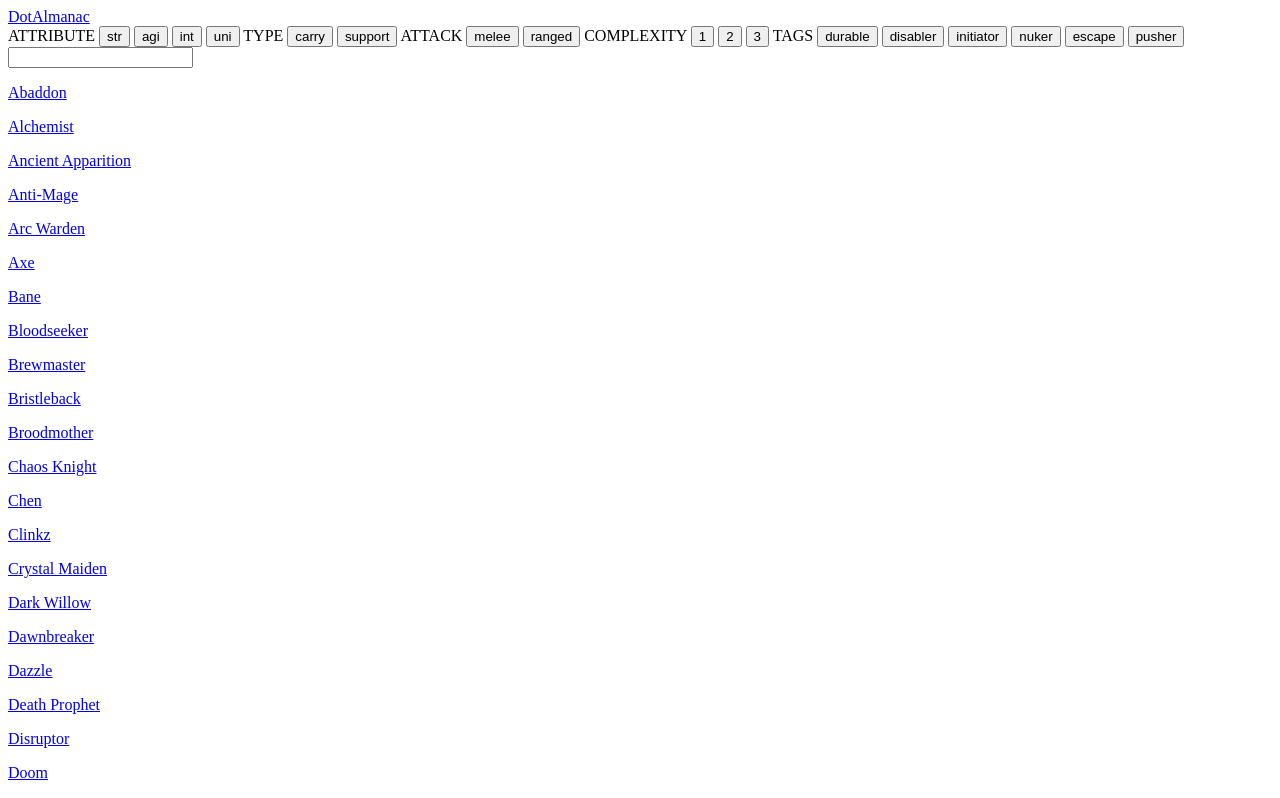
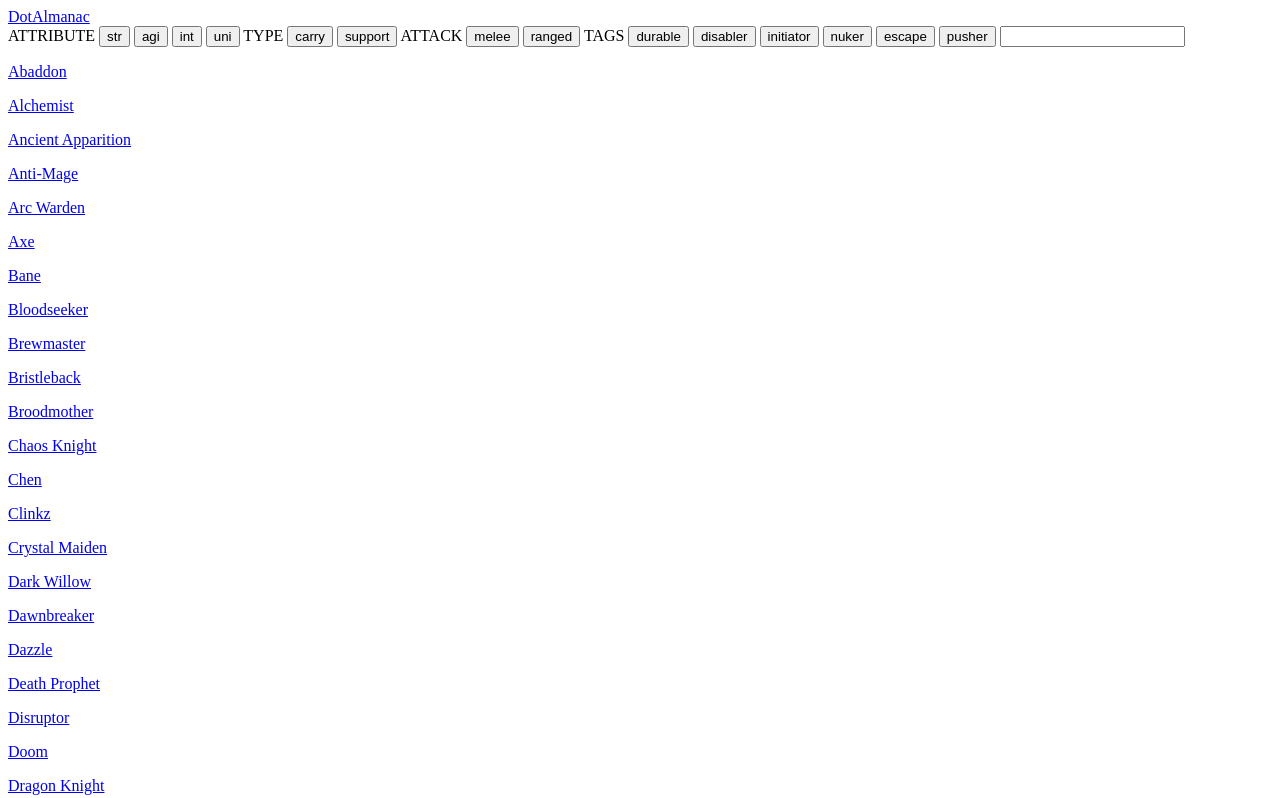
Before and after one commit to LonwaboMvovo/dotAlmanac, a plain HTML site: page index.html in a window 1280 px wide. Shown: the top 798 px of the page. Drawn offline with Linux system fonts and the light colour scheme.

Commit message:
removed filter for heroComplextiy. cannot find on API. might create own or add later again

```diff
--- a/js/app.js
+++ b/js/app.js
@@ -39,7 +39,6 @@
     "attribute": ["str", "agi", "int", "all"],
     "type": ["Carry", "Support"],
     "attack": ["Melee", "Ranged"],
-    "complexity": null,
     "tags": null,
     "name": ""
 };
--- a/pages/heroes.html
+++ b/pages/heroes.html
@@ -2,7 +2,6 @@
     ATTRIBUTE <button class="filter-atr" id="str">str</button> <button class="filter-atr" id="agi">agi</button> <button class="filter-atr" id="int">int</button> <button class="filter-atr" id="all">uni</button>
     TYPE <button class="filter-type" id="Carry">carry</button> <button class="filter-type" id="Support">support</button>
     ATTACK <button class="filter-attack" id="Melee">melee</button> <button class="filter-attack" id="Ranged">ranged</button>
-    COMPLEXITY <button>1</button> <button>2</button> <button>3</button>
     TAGS <button>durable</button> <button>disabler</button> <button>initiator</button> <button>nuker</button> <button>escape</button> <button>pusher</button>
     <input id="filter-name" type="text">
 </section>
```
